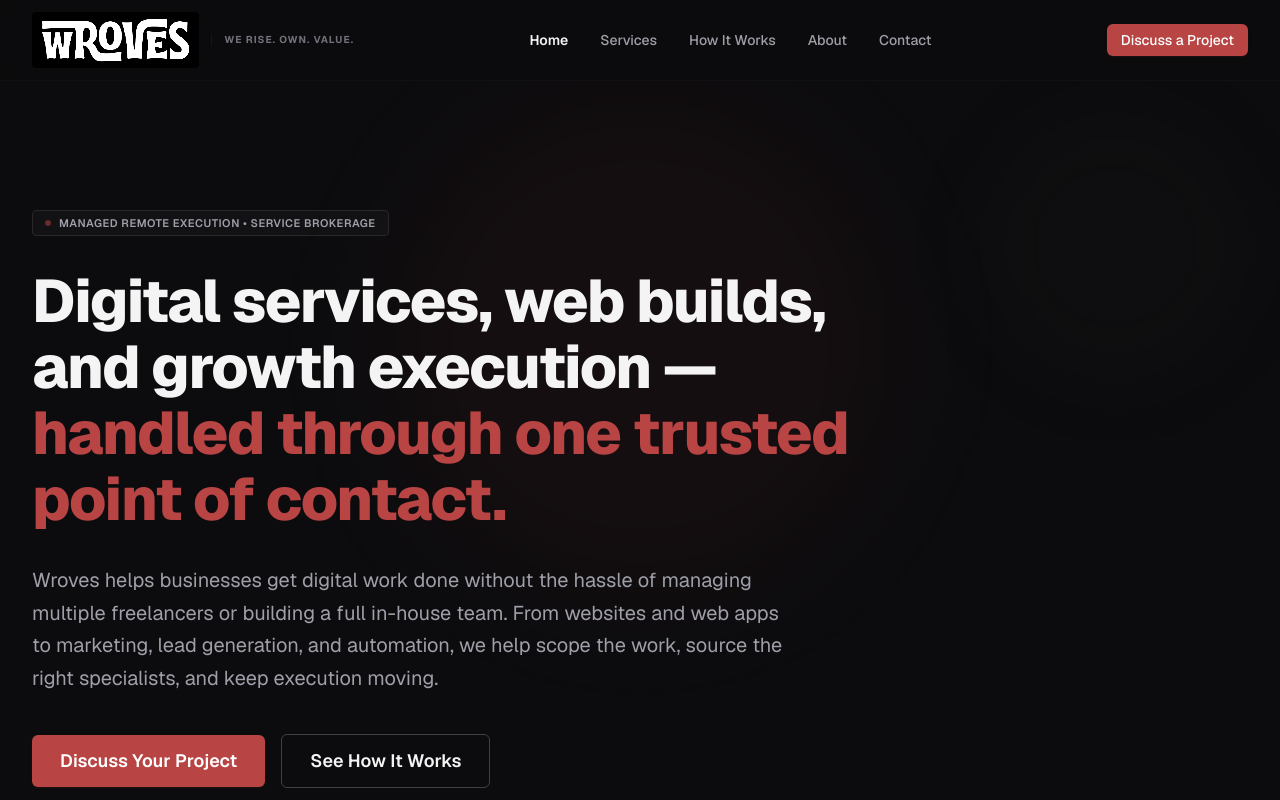
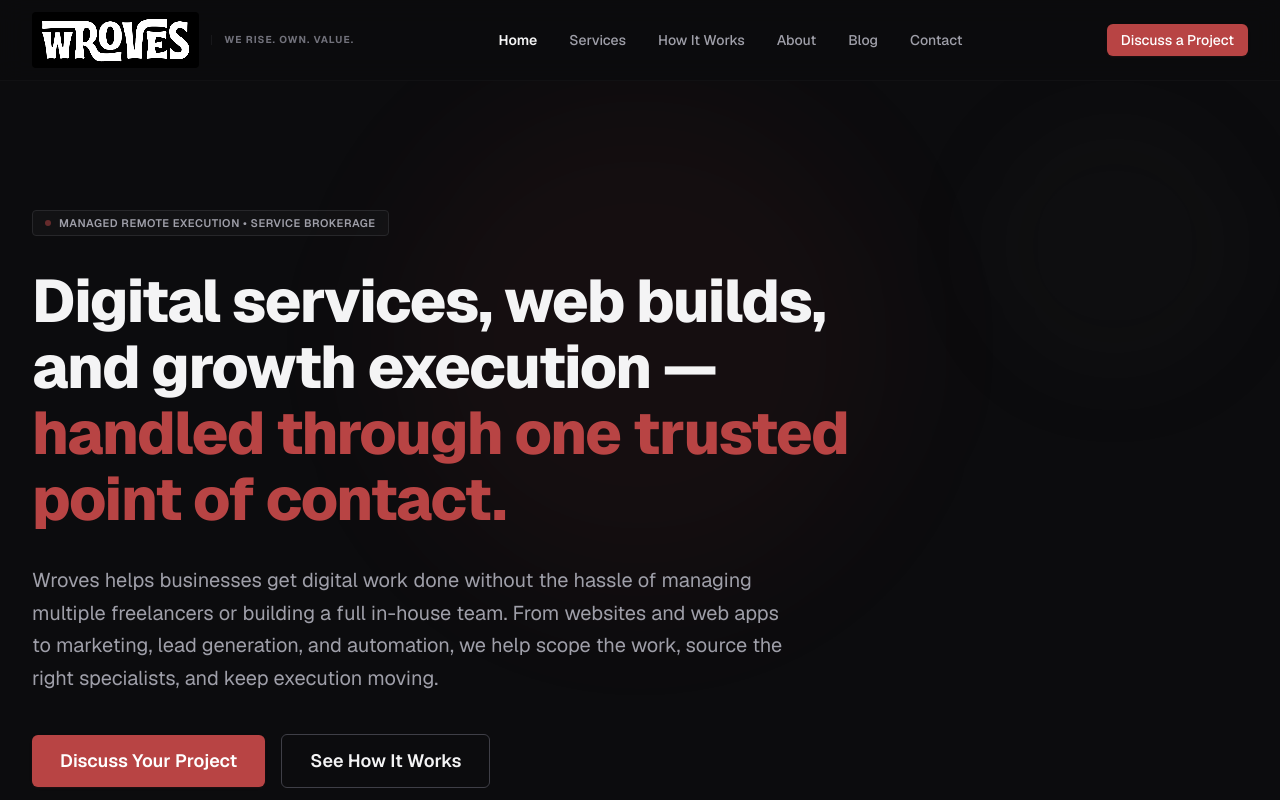
Before and after one commit to mks7002/wroves-website, a Next.js app: page / in a window 1280 px wide. Shown: the top 800 px of the page. Built offline with nearby package versions, Linux system fonts and the light colour scheme.

Commit message:
feat(blog): add blog to site navigation

```diff
--- a/src/data/navigation.ts
+++ b/src/data/navigation.ts
@@ -8,6 +8,7 @@ export const navLinks: NavLink[] = [
   { label: "Services", href: "/services" },
   { label: "How It Works", href: "/how-it-works" },
   { label: "About", href: "/about" },
+  { label: "Blog", href: "/blog" },
   { label: "Contact", href: "/contact" }
 ];
 
@@ -15,6 +16,7 @@ export const footerLinks = {
   company: [
     { label: "About Us", href: "/about" },
     { label: "How It Works", href: "/how-it-works" },
+    { label: "Blog", href: "/blog" },
     { label: "Join Network", href: "/partners" }
   ],
   services: [
```
